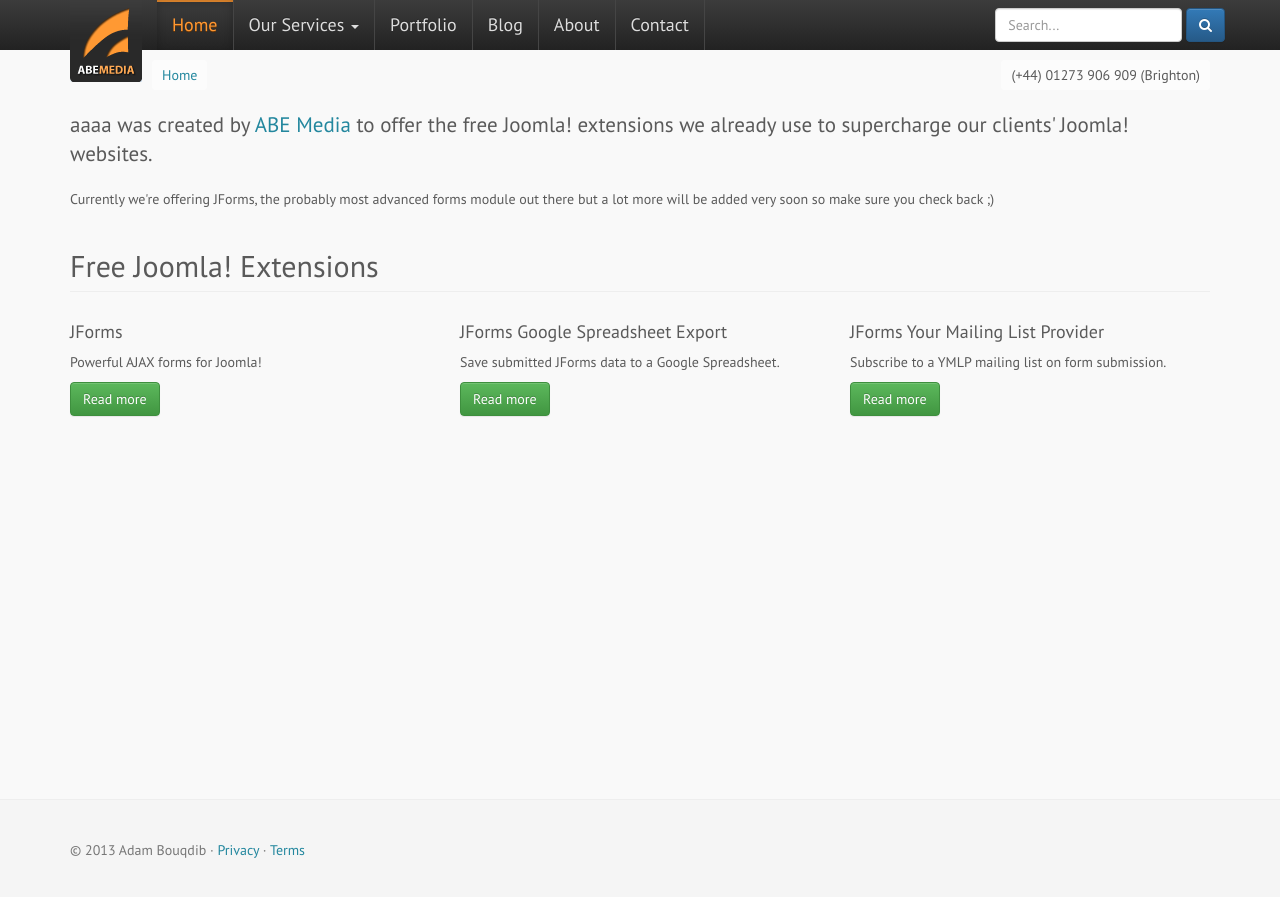
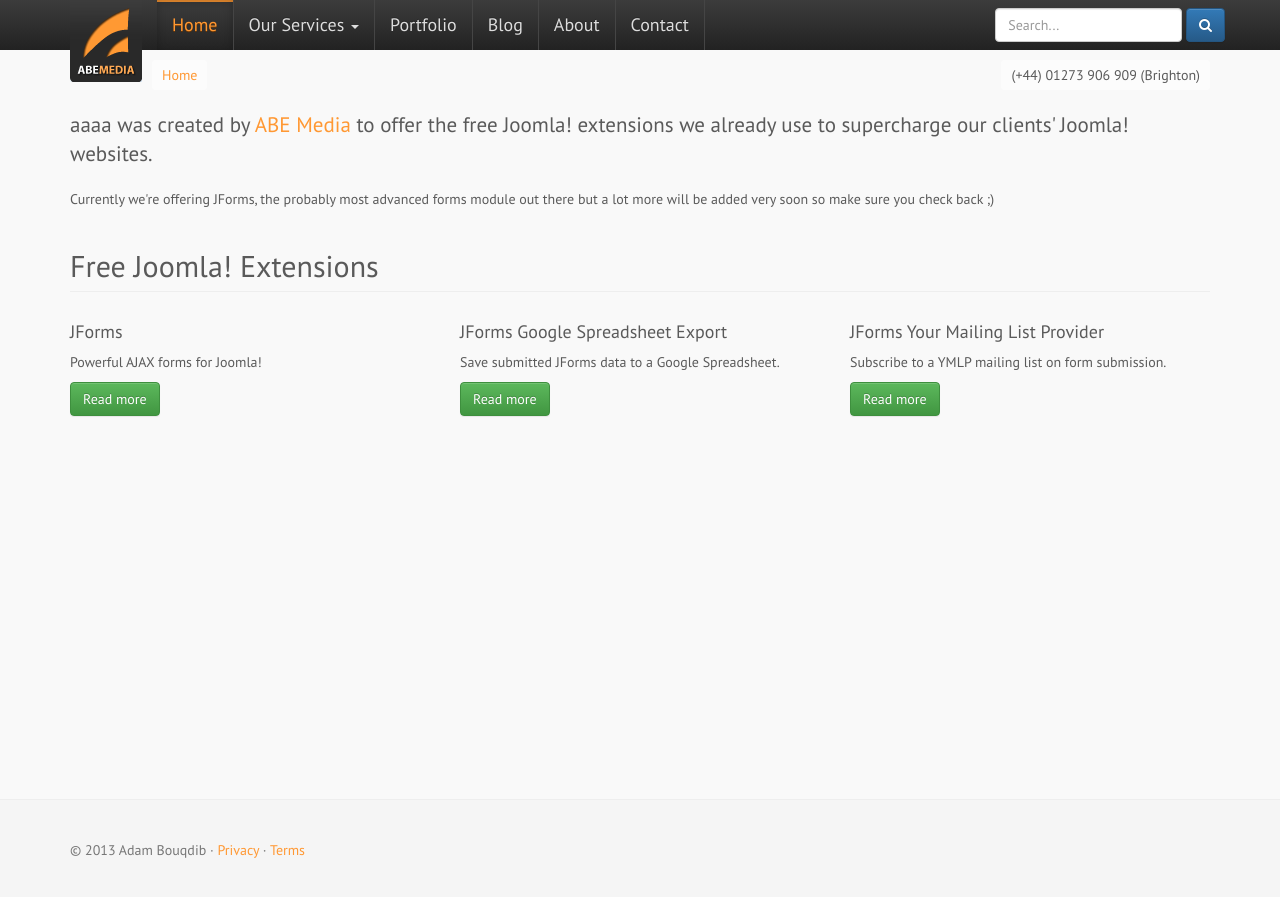
Before and after one commit to abemedia/abemedia.github.io, a Jekyll site: the page built from index.html, in a window 1280 px wide. Shown: the top 897 px of the page. Built offline with Jekyll 4.4.1, drawn with Linux system fonts in a browser that asks for light colours; nearby versions of some CDN libraries.

Commit message:
Update style.css

```diff
--- a/css/style.css
+++ b/css/style.css
@@ -14,14 +14,14 @@
 	min-height: 100%;
 }
 a {
-	color:#23879E;
+	color:#FF9833;
 	-webkit-transition: all 0.3s ease-in;
 	-moz-transition: all 0.3s ease-in;
 	-o-transition: all 0.3s ease-in;
 	-ms-transition: all 0.3s ease-in;
 }
 a:hover {
-	color:#0B5567;
+	color:#6C3806;
 }
 h1, h2, h3, h4, h5, h6, .h1, .h2, .h3, .h4, .h5, .h6 {
 	font-family: "PT Sans","Helvetica Neue",Helvetica,Arial,sans-serif;
```
